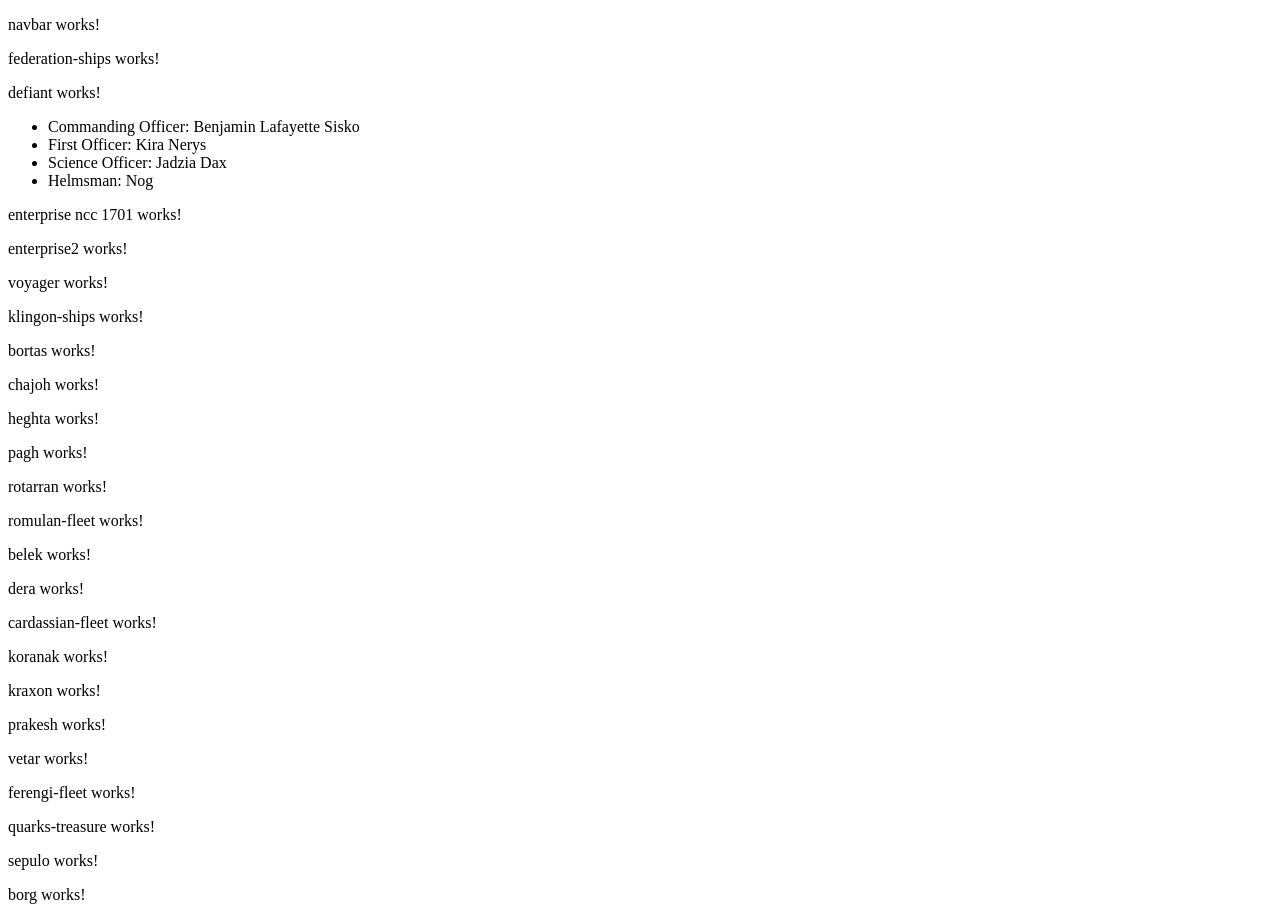
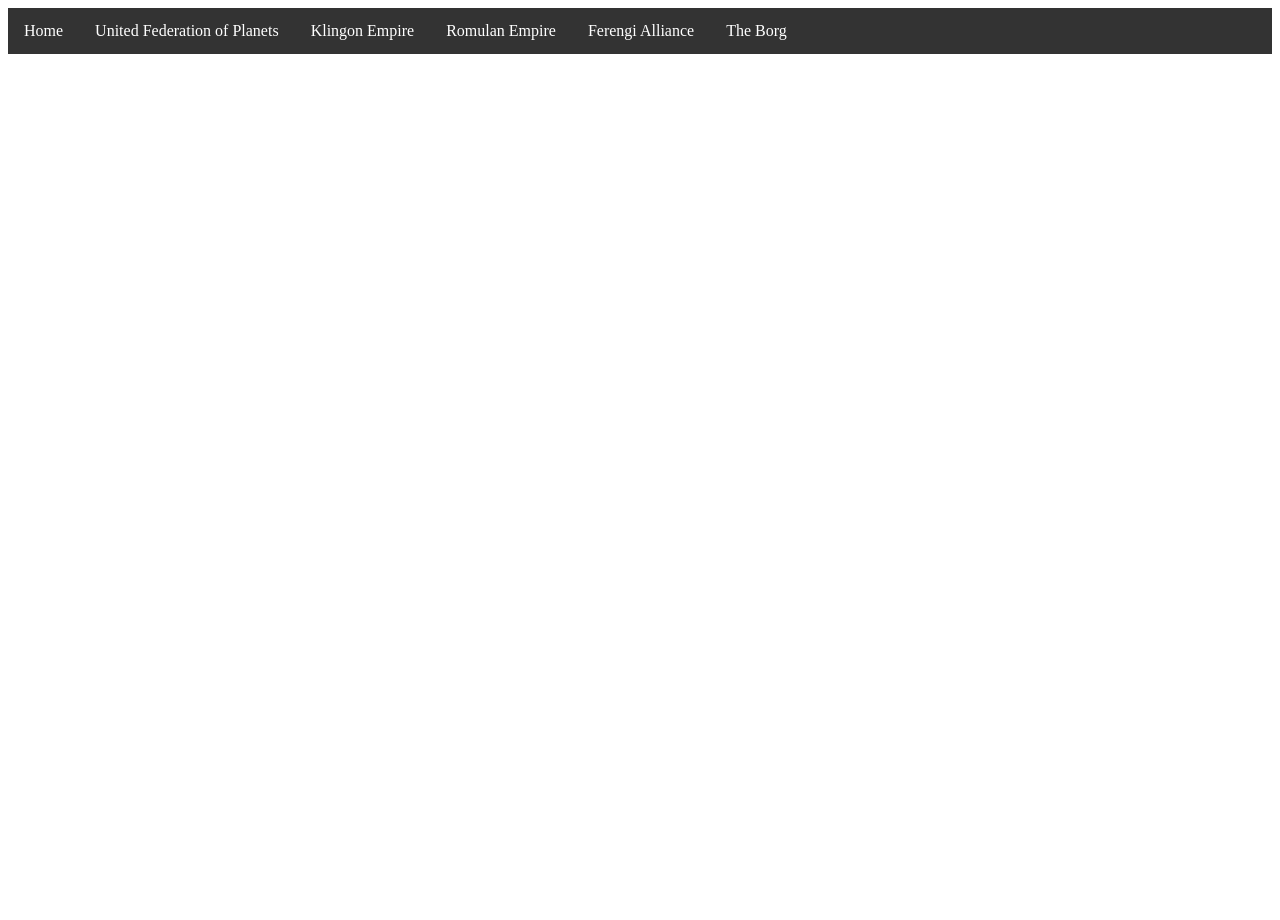
Before and after one commit to sfwinters/capstone, an Angular app in the folder star-trek/: page / in a window 1280 px wide. After the commit the page ends 800 px from the top, so only its background shows below. Built offline with nearby package versions, Linux system fonts and the light colour scheme.

Commit message:
made navbar and started routing paths

```diff
--- a/star-trek/src/app/app-routing.module.ts
+++ b/star-trek/src/app/app-routing.module.ts
@@ -1,7 +1,23 @@
 import { NgModule } from '@angular/core';
 import { Routes, RouterModule } from '@angular/router';
+import { DefiantComponent } from './federation-fleet/defiant/defiant.component';
+import { FederationFleetComponent } from './federation-fleet/federation-fleet.component';
+import { KlingonFleetComponent } from './klingon-fleet/klingon-fleet.component';
+import { RomulanFleetComponent } from './romulan-fleet/romulan-fleet.component';
+import { CardassianFleetComponent } from './cardassian-fleet/cardassian-fleet.component';
+import { FerengiFleetComponent } from './ferengi-fleet/ferengi-fleet.component';
+import { BorgComponent } from './borg/borg.component';
+import { LandingComponent } from './landing/landing.component'
 
-const routes: Routes = [];
+const routes: Routes = [
+  { path: 'home', component: LandingComponent},
+  { path: 'defiant', component: DefiantComponent },
+  { path: 'federation', component: FederationFleetComponent },
+  { path: 'klingon', component: KlingonFleetComponent },
+  { path: 'romulan', component: RomulanFleetComponent },
+  { path: 'ferengi', component: FerengiFleetComponent },
+  { path: 'borg', component: BorgComponent },
+];
 
 @NgModule({
   imports: [RouterModule.forRoot(routes)],
--- a/star-trek/src/app/app.module.ts
+++ b/star-trek/src/app/app.module.ts
@@ -27,6 +27,7 @@ import { SepuloComponent } from './ferengi-fleet/sepulo/sepulo.component';
 import { KraxonComponent } from './cardassian-fleet/kraxon/kraxon.component';
 import { BelakComponent } from './romulan-fleet/belak/belak.component';
 import { RotarranComponent } from './klingon-fleet/rotarran/rotarran.component';
+import { LandingComponent } from './landing/landing.component';
 
 @NgModule({
   declarations: [
@@ -54,7 +55,8 @@ import { RotarranComponent } from './klingon-fleet/rotarran/rotarran.component';
     SepuloComponent,
     KraxonComponent,
     BelakComponent,
-    RotarranComponent
+    RotarranComponent,
+    LandingComponent
   ],
   imports: [
     BrowserModule,
--- a/star-trek/src/app/federation-fleet/defiant/defiant.component.html
+++ b/star-trek/src/app/federation-fleet/defiant/defiant.component.html
@@ -1,19 +1,20 @@
 <p>defiant works!</p>
-<div>
-    <ul>
-       <ng-container *ngFor="let member of defCrew; let i=index">
-            <li [id]="member.id" (click)="toggle()">
-            {{ member.position }}: {{ member.name }}
-            <!-- <img [src]="member.photo"> this works-->
-            <!-- <ng-container *ngIf="show"> -->
-                <div *ngIf="show">
+    <ng-container>
+        <div *ngFor="let member of defCrew">
+            <div [id]="member.id">
+                <img [src]="member.photo"><br>
+                {{ member.fullName }}<br>
+                {{ member.rank }}<br>
+                {{ member.position }}<br>
+            </div>
+        </div>
+    </ng-container>
+       <!-- <li [id]="member.id" (click)="toggle()">
+            {{ member.position }}: {{ member.name }}</li>
+            <img [src]="member.photo"> this works-->
+                <!-- <div *ngIf="show">
                     <img [src]="member.photo"><br>
                     {{ member.name }}<br>
                     {{ member.rank }}<br>
                     {{ member.position }}<br>
-                </div>
-            </li>
-        </ng-container>
-
-    </ul>
-</div>
+                </div>-->
--- a/star-trek/src/app/federation-fleet/defiant/defiant.component.ts
+++ b/star-trek/src/app/federation-fleet/defiant/defiant.component.ts
@@ -8,7 +8,8 @@ import { Component, OnInit } from '@angular/core';
 export class DefiantComponent implements OnInit {
   defCrew = [
     {
-      name: 'Benjamin Lafayette Sisko',
+      name: 'Ben Sisko',
+      fullName: 'Benjamin Lafayette Sisko',
       rank: 'Captain',
       position: 'Commanding Officer',
       race: 'Human',
@@ -18,6 +19,7 @@ export class DefiantComponent implements OnInit {
     },
     {
       name: 'Kira Nerys',
+      fullName: 'Kira Nerys',
       rank: 'Commander',
       position: 'First Officer',
       race: 'Bajoran',
@@ -26,7 +28,8 @@ export class DefiantComponent implements OnInit {
       id: 'kira'
     },
     {
-      name: 'Jadzia Dax',
+      name: 'Dax',
+      fullName: 'Jadzia Dax',
       rank: 'Lieutenant Commander',
       position: 'Science Officer',
       race: 'Trill',
@@ -36,6 +39,7 @@ export class DefiantComponent implements OnInit {
     },
     {
       name: 'Nog',
+      fulLName: 'Nog',
       rank: 'Lieutenant Junior Grade',
       position: 'Helmsman',
       race: 'Ferengi',
@@ -51,7 +55,7 @@ export class DefiantComponent implements OnInit {
   ngOnInit(): void {
   }
 
-  toggle(li) {
+  toggle() {
     this.show = !this.show;
   }
 }
--- a/star-trek/src/app/federation-fleet/federation-fleet.component.html
+++ b/star-trek/src/app/federation-fleet/federation-fleet.component.html
@@ -1,5 +1,7 @@
 <p>federation-ships works!</p>
-<app-defiant></app-defiant>
+<a routerLink="defiant">USS Defiant</a>
+
+<!-- <app-defiant></app-defiant>
 <app-enterprise1></app-enterprise1>
 <app-enterprise2></app-enterprise2>
-<app-voyager></app-voyager>
+<app-voyager></app-voyager> -->
--- /dev/null
+++ b/star-trek/src/app/landing/landing.component.html
@@ -0,0 +1 @@
+<p>landing works!</p>
--- /dev/null
+++ b/star-trek/src/app/landing/landing.component.ts
@@ -0,0 +1,15 @@
+import { Component, OnInit } from '@angular/core';
+
+@Component({
+  selector: 'app-landing',
+  templateUrl: './landing.component.html',
+  styleUrls: ['./landing.component.css']
+})
+export class LandingComponent implements OnInit {
+
+  constructor() { }
+
+  ngOnInit(): void {
+  }
+
+}
--- a/star-trek/src/app/navbar/navbar.component.css
+++ b/star-trek/src/app/navbar/navbar.component.css
@@ -0,0 +1,24 @@
+ul {
+    list-style-type: none;
+    margin: 0;
+    padding: 0;
+    overflow: hidden;
+    background-color: #333;
+  }
+
+  li {
+    float: left;
+  }
+
+  li a {
+    display: block;
+    color: white;
+    text-align: center;
+    padding: 14px 16px;
+    text-decoration: none;
+  }
+
+  /* Change the link color to #111 (black) on hover */
+  li a:hover {
+    background-color: #111;
+  }
--- a/star-trek/src/app/navbar/navbar.component.html
+++ b/star-trek/src/app/navbar/navbar.component.html
@@ -1,7 +1,14 @@
-<p>navbar works!</p>
-<app-federation-fleet></app-federation-fleet>
+<ul>
+    <li><a routerLink="home">Home</a></li>
+    <li><a routerLink="federation">United Federation of Planets</a></li>
+    <li><a routerLink="klingon">Klingon Empire</a></li>
+    <li><a routerLink="romulan">Romulan Empire</a></li>
+    <li><a routerLink="ferengi">Ferengi Alliance</a></li>
+    <li><a routerLink="borg">The Borg</a></li>
+  </ul>
+<!-- <app-federation-fleet></app-federation-fleet>
 <app-klingon-fleet></app-klingon-fleet>
 <app-romulan-fleet></app-romulan-fleet>
 <app-cardassian-fleet></app-cardassian-fleet>
 <app-ferengi-fleet></app-ferengi-fleet>
-<app-borg></app-borg>
+<app-borg></app-borg> -->
```
Also changed, not shown: star-trek/src/app/landing/landing.component.css (added), 1 other file (tests, documents, lock files or other folders).
